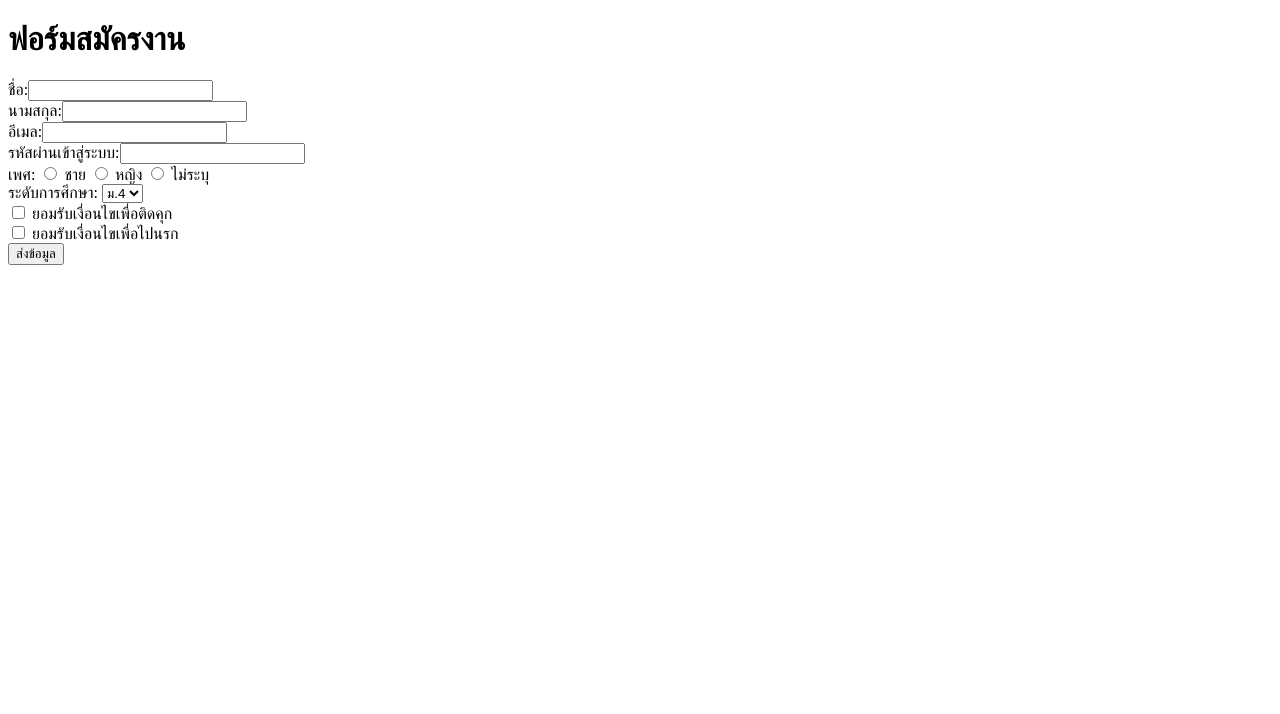
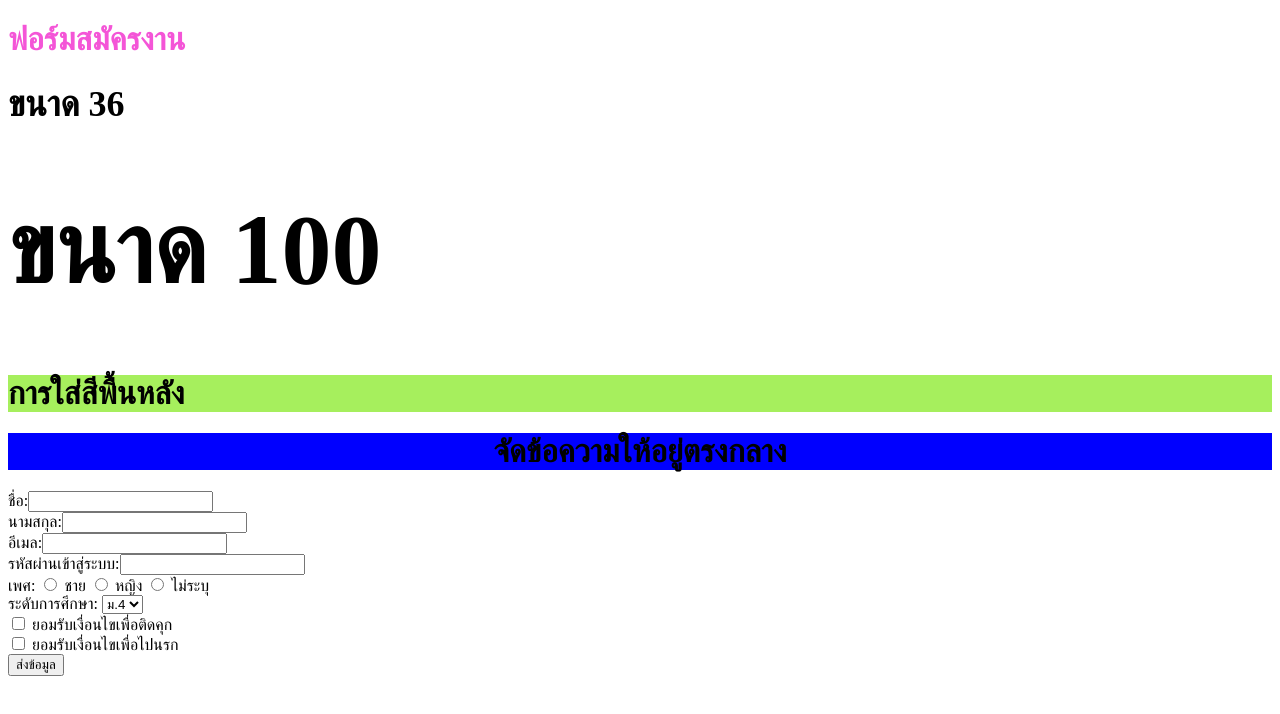
Before and after one commit to sittipong0882/formwork, a plain HTML site: page index.html in a window 1280 px wide. Drawn offline with Linux system fonts and the light colour scheme.

Commit message:
เพิ่มการตกแต่ง

```diff
--- a/index.html
+++ b/index.html
@@ -6,8 +6,15 @@
     <title>ฟอร์มสมัครงาน</title>
 </head>
 <body>
-    <h1>ฟอร์มสมัครงาน</h1>
+    <h1 style="color: rgb(244, 85, 215);">ฟอร์มสมัครงาน</h1>
 
+
+    <h1 style="font-size: 36px;">ขนาด 36</h1>
+    <h1 style="font-size: 100px;">ขนาด 100</h1>
+
+    <h1 style="background-color: rgb(166, 239, 93);">การใส่สีพื้นหลัง</h1>
+
+    <h1 style="text-align: center; background-color: blue;">จัดข้อความให้อยู่ตรงกลาง</h1>
     <form action="work" method="post">
         <!--ข้อความ-->
         ชื่อ:<input type="text" required> <br>
```
